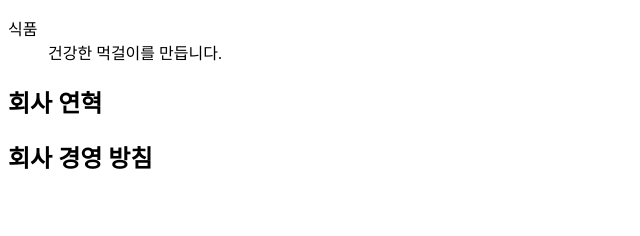
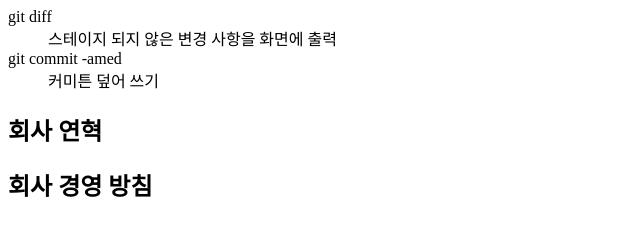
Before and after one commit to AugustinePark/TamnaFood, a plain HTML site: page index.html in a window 1280 px wide. Shown: the whole page, without its empty margins (0-640 px from the left). Drawn offline with Linux system fonts and the light colour scheme.

Commit message:
스테이지 단계를 건너뛰고 커미트하기 amend 실습`

```diff
--- a/index.html
+++ b/index.html
@@ -4,10 +4,13 @@
 	<title>탐라식품</title>
 </head>
 <body>
-	<dl>
-		<dt>식품</dt>
-		<dd>건강한 먹걸이를 만듭니다.</dd>
-	</dl>
+	<table>
+		<tr></tr>
+	</table>
+	<dt>git diff</dt>
+	<dd>스테이지 되지 않은 변경 사항을 화면에 출력</dd>
+	<dt>git commit -amed</dt>
+	<dd>커미튼 덮어 쓰기</dd>
 
 	<h2>회사 연혁</h2>
 	<h2>회사 경영 방침</h2>
```
